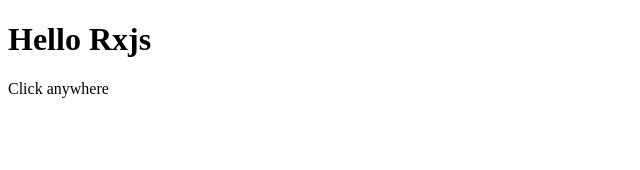
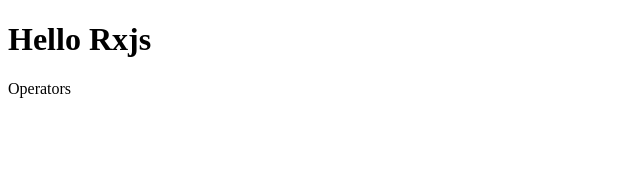
Before and after one commit to nermint/rxjs_intro, an Angular app: page / in a window 1280 px wide. Shown: the top 170 px of the page, without its empty margins (0-640 px from the left). Built offline with nearby package versions, Linux system fonts and the light colour scheme.

Commit message:
map_filter_operators

```diff
--- a/src/app/app.component.html
+++ b/src/app/app.component.html
@@ -1,2 +1,2 @@
 <h1>Hello Rxjs</h1>
-<p>Click anywhere</p>
+<p>Operators</p>
--- a/src/app/app.component.ts
+++ b/src/app/app.component.ts
@@ -1,5 +1,6 @@
 import {Component, OnInit} from '@angular/core';
-import {fromEvent} from 'rxjs';
+import { of} from 'rxjs';
+import {filter, map} from 'rxjs/operators';
 
 @Component({
   selector: 'app-root',
@@ -9,19 +10,19 @@
 export class AppComponent implements OnInit{
   title = 'observables';
 
-  // creating observable
-  clicking$ = fromEvent(document, 'click');
+  source$ = of('Hello', 'Rxjs', 'Operators', 'I am here');
 
   constructor() { }
 
 
   ngOnInit(): void {
     // subscribe to observable
-    this.clicking$.subscribe({
-      next: event => console.log(event),
-      error: error => console.log(error),
-      complete: () => console.log(' Completed ')
-    });
+    this.source$.pipe(
+      // add ! to all values
+      // map( value => value + '!')
+      // except Operators show all values
+      filter( value => value !== 'Operators' )
+    ).subscribe( val => console.log(val));
   }
 
 
```
